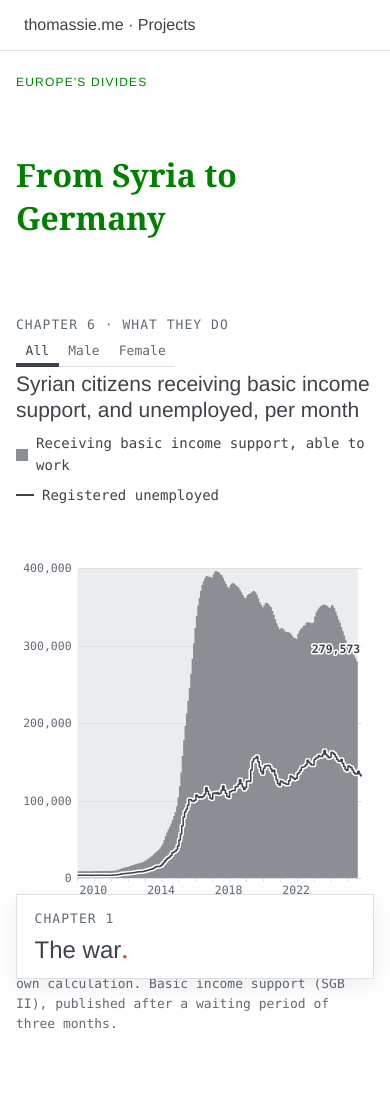
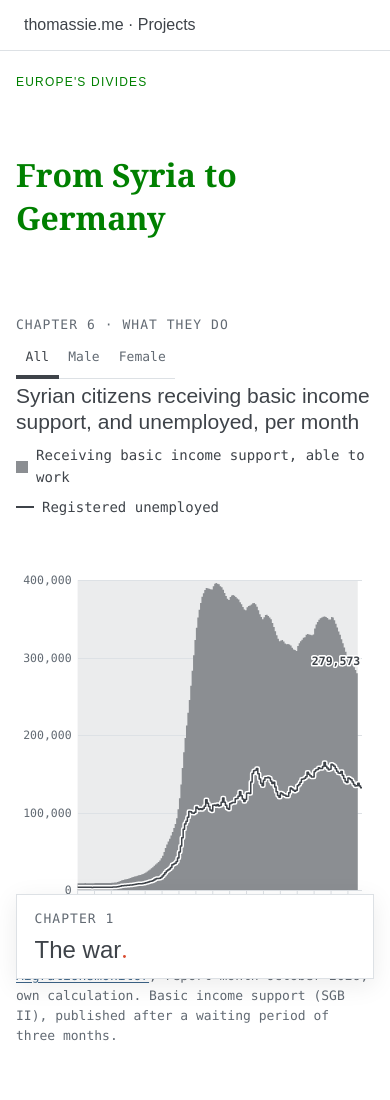
Before and after one commit to thomassie/from-syria-to-germany, a plain HTML site: page embed-example.html in a window 390 px wide. Shown: the top 1100 px of the page. Drawn offline with nearby package versions, Linux system fonts and the light colour scheme; a web font is replaced by a local one.

Commit message:
Publish from europes-divides@5ba7bd4 (2026-11-24T13:12Z)

```diff
--- a/embed-example.html
+++ b/embed-example.html
@@ -14,7 +14,7 @@
   a { text-decoration: underline wavy; }
   table, th, td { border: 3px solid green; }
   button { border-radius: 99px; background: orange; }
-  .site-header { padding: 16px 24px; border-bottom: 1px solid var(--rule); font-family: Helvetica, Arial, sans-serif; }
+  .site-header { padding: 16px 24px; border-bottom: 1px solid var(--rule); font-family: Arial, Helvetica, sans-serif; }
   .content { max-width: 720px; margin: 0 auto; padding: 0 16px 64px; }
 </style>
 <link rel="stylesheet" href="syr.css">
@@ -22,7 +22,7 @@
 <body>
 <header class="site-header">thomassie.me · Projects</header>
 <div class="content">
-  <p style="font-family: Helvetica, Arial, sans-serif; letter-spacing: .1em; text-transform: uppercase; font-size: 12px">Europe's Divides</p>
+  <p style="font-family: Arial, Helvetica, sans-serif; letter-spacing: .1em; text-transform: uppercase; font-size: 12px">Europe's Divides</p>
   <h1>From Syria to Germany</h1>
   <div id="syria-germany" data-header="false"></div>
 </div>
--- a/syr.css
+++ b/syr.css
@@ -15,12 +15,12 @@
 
 /* Layout: soft Bauhaus. An asymmetric two-column grid: a narrow rail carries each section's
    heading and explanation, a wide field carries the chart. One column under 760px.
-   Colours come only from theme.css tokens. Type follows the main website: Helvetica/Arial for
+   Colours come only from theme.css tokens. Type follows the main website: Arial for
    headings, reading text and italic quotations; Google Sans Code for navigation and supporting
    information (labels, axes, notes, figures in tables). */
 .syr {
-  --font-display: "Helvetica Neue", Helvetica, Arial, sans-serif;
-  --font-body: "Helvetica Neue", Helvetica, Arial, sans-serif;
+  --font-display: Arial, Helvetica, sans-serif;
+  --font-body: Arial, Helvetica, sans-serif;
   --font-support: "Google Sans Code", ui-monospace, "SFMono-Regular", Menlo, Consolas, monospace;
   --on-yellow: #2D3238;          /* text on the yellow fill, same in both themes */
   --radius: 0;
@@ -48,7 +48,7 @@
   padding-left: max(16px, env(safe-area-inset-left, 0px));
   padding-right: max(16px, env(safe-area-inset-right, 0px));
 }
-.syr h1, .syr h2, .syr h3 { font-family: var(--font-display); font-weight: 500; line-height: 1.1; margin: 0; text-wrap: balance; }
+.syr h1, .syr h2, .syr h3 { font-family: var(--font-display); font-weight: 400; line-height: 1.1; margin: 0; text-wrap: balance; }
 .syr p { margin: 0; }
 .syr a { text-underline-offset: 0.18em; }
 .syr em, .syr q, .syr blockquote { font-family: var(--font-body); font-style: italic; }
@@ -60,9 +60,10 @@
   text-transform: uppercase;
   color: var(--muted);
 }
-/* Title full stop: a drawn circle (Helvetica's full stop is square). Sits on the baseline. */
+/* Heading stop: a drawn circle, 0.12em wide, 0.07em after the last letter (a typed full stop is square). Sits on the
+   baseline. */
 /* An inline graphic, not an empty box: every engine puts its bottom edge on the text baseline. */
-.syr .title-dot { display: inline-block; width: 0.15em; height: 0.15em; margin: 0 0 0 0.06em; padding: 0; vertical-align: baseline; overflow: visible; }
+.syr .title-dot { display: inline-block; width: 0.12em; height: 0.12em; margin: 0 0 0 0.07em; padding: 0; vertical-align: baseline; overflow: visible; }
 .syr .title-dot circle { fill: var(--red); }
 /* ---------- Masthead ---------- */
 .syr .masthead {
@@ -180,8 +181,8 @@
 .syr td.date { font-family: var(--font-support); white-space: nowrap; }
 
 /* ---------- Footer ---------- */
-.syr .foot { display: grid; grid-template-columns: minmax(0, 4fr) minmax(0, 8fr); gap: var(--gap); padding-block: clamp(2.5rem, 6vw, 4rem); }
-.syr .foot h2 { font-size: var(--step-1); }
+.syr .foot { display: grid; grid-template-columns: minmax(0, 4fr) minmax(0, 8fr); gap: var(--gap); padding-block: clamp(2.5rem, 6vw, 4.5rem); }
+.syr .foot h2 { font-size: var(--step-2); }
 .syr .foot ul { margin: 0; padding-left: 1.1rem; display: grid; gap: 0.5rem; color: var(--muted); max-width: 44rem; }
 .syr .glossary { padding-bottom: 0; }
 .syr .glossary dl { margin: 0; display: grid; gap: 0.35rem 0; max-width: 44rem; }
@@ -273,6 +274,15 @@
 .syr .step__text { display: grid; gap: 0.75rem; max-width: 26rem; color: var(--muted); transition: color 0.25s; }
 .syr .step.is-active .step__text { color: var(--ink); }
 .syr .step__text a { overflow-wrap: anywhere; }
+/* Wide: the graphic's head starts on the chapter heading's top line (the graphic's top padding is the first chapter's),
+   and its parts stack from there; the step texts start at the top of their steps. Not centred vertically. */
+@container syr (width > 860px) {
+  .syr .story__graphic { padding-block: clamp(2.5rem, 6vw, 4.5rem) 1rem; }
+  .syr .story__figure { justify-content: flex-start; }
+  .syr .chapter__head { margin-bottom: 0; }
+  .syr .step, .syr .step:first-of-type { align-content: start; }
+  .syr .step:first-of-type { padding-top: 1rem; }
+}
 .syr .step__text .note { color: var(--muted); }
 .syr .step--prep .step__text { border-left: 3px solid var(--rule); padding-left: 1rem; }
 .syr .prep { font-family: var(--font-support); font-size: var(--step--1); color: var(--muted); letter-spacing: 0.08em; text-transform: uppercase; }
@@ -358,11 +368,11 @@
 .syr .syr-size--ring { fill: none; stroke: var(--ink); stroke-width: 1.4px; }
 .syr .syr-sw--ring { border-radius: 50%; box-shadow: inset 0 0 0 1.5px var(--ink); }
 .syr .syr-sw--ringde { border-radius: 50%; box-shadow: inset 0 0 0 2px var(--blue); }
-/* the All / Male / Female switch: compact; hidden where a graphic has no breakdown by sex (its place kept) */
+/* the All / Male / Female switch: 44px like every switch; hidden where a graphic has no breakdown by sex (its place kept) */
 .syr .story__top { display: flex; flex-wrap: wrap; align-items: center; justify-content: space-between; gap: 0 1rem; }
 .syr .story__top .eyebrow { margin: 0; }
-.syr .syr-sex { width: auto; flex: none; background: repeating-linear-gradient(to bottom, transparent 0 31px, var(--rule) 31px 32px); }
-.syr .syr-sex button { height: 32px; padding: 0 0.6rem; font-size: 0.8125rem; }
+.syr .syr-sex { width: auto; flex: none; background: repeating-linear-gradient(to bottom, transparent 0 43px, var(--rule) 43px 44px); }
+.syr .syr-sex button { height: 44px; padding: 0 0.6rem; font-size: 0.8125rem; }
 .syr .syr-sex.is-off { visibility: hidden; }
 /* chapters in preparation */
 .syr .chart text.syr-prep { fill: var(--muted); font-size: 13px; text-anchor: middle; }
--- a/syr.js
+++ b/syr.js
@@ -54,7 +54,7 @@
     <div class="story__steps" id="syr-steps"></div>
   </div>
   <section class="foot" aria-labelledby="syr-h-method">
-    <div><h2 id="syr-h-method">Method and sources</h2></div>
+    <div><h2 id="syr-h-method">Method and sources${DOT}</h2></div>
     <div>
       <ul id="syr-method"></ul>
       <p class="credit" id="syr-credit"></p>
--- a/theme.css
+++ b/theme.css
@@ -1,4 +1,6 @@
 /* Colour themes for every page of the site (supplied 5 Nov 2026).
+   The canonical copy is site/_shared/theme.css: edit it only there and run `python3 tools/sync_shared.py`, which copies
+   it into each page folder (each folder is published on its own, so it cannot reach this one).
    Use the tokens, never raw hex values, so both themes stay in step.
    Contrast against --paper (WCAG; 4.5 = normal text, 3 = large text and chart marks):
      light: ink 10.0, muted 5.5, link 6.2, blue 5.2, red 4.2, yellow 1.9, rule 1.3
```
